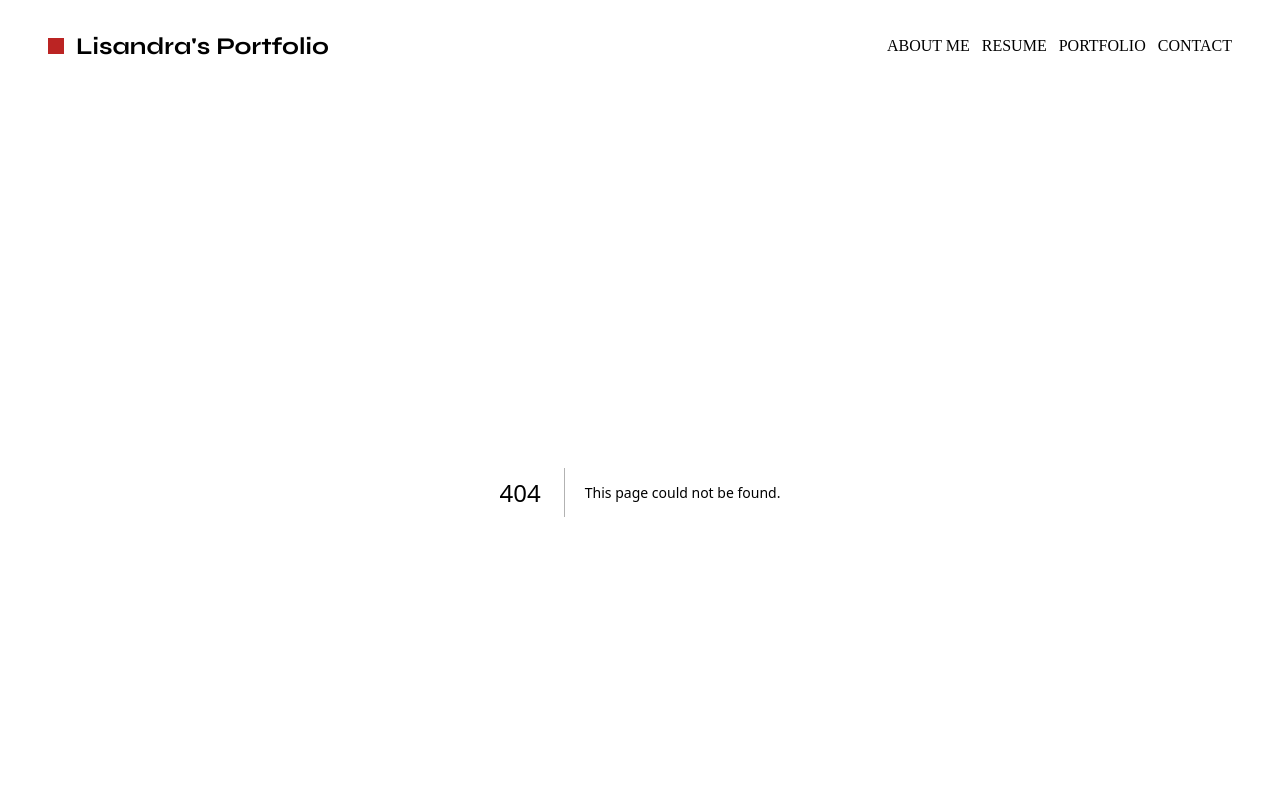
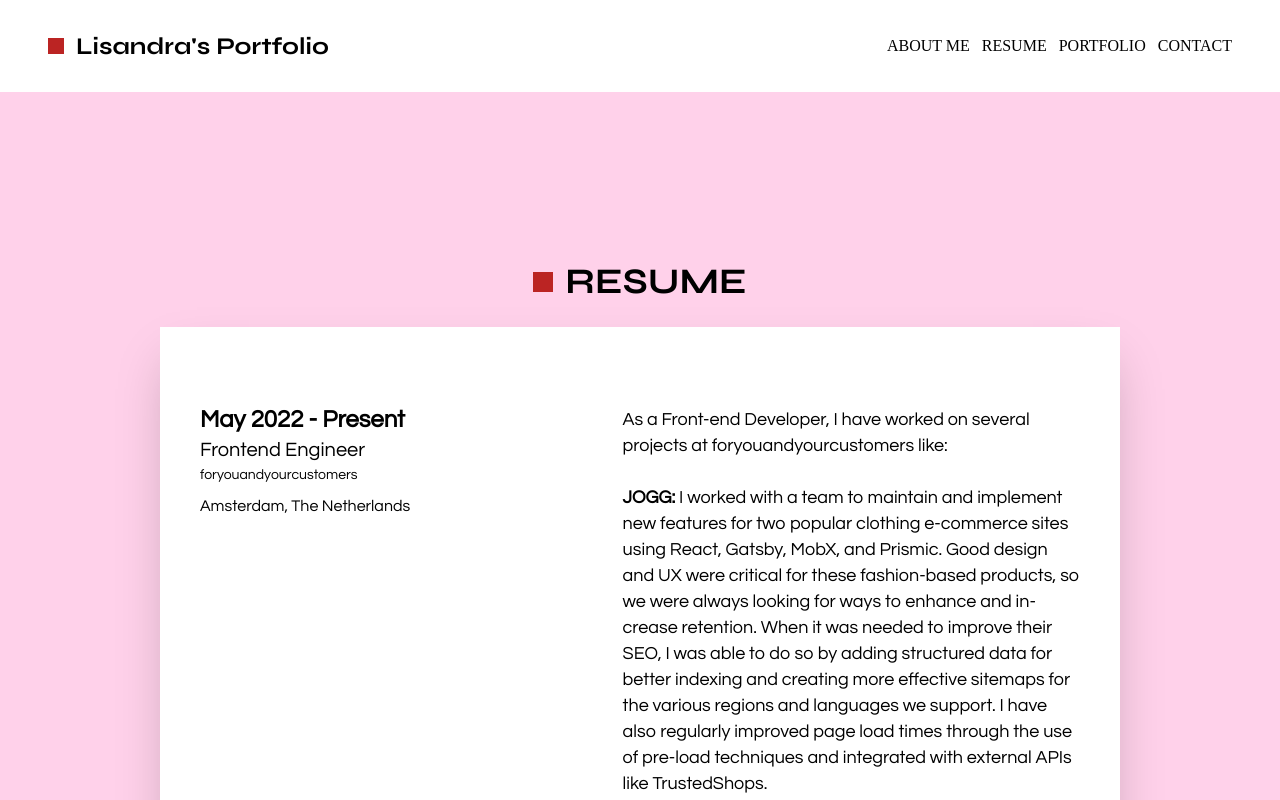
Before and after one commit to lisichaviano/portfolio-lisandra, a Next.js app: page /resume in a window 1280 px wide. Before the commit this address had no page. Shown: the top 800 px of the page. Built offline with nearby package versions, Linux system fonts and the light colour scheme.

Commit message:
Created new Resume page

```diff
--- /dev/null
+++ b/src/app/resume/page.tsx
@@ -0,0 +1,160 @@
+import React from "react";
+import Card from "../../components/Card";
+import SkillsCard from "../../components/SkillsCard";
+
+export default function ResumePage() {
+  const resume = [
+    {
+      date: "May 2022 - Present",
+      role: "Frontend Engineer",
+      company: "foryouandyourcustomers",
+      place: "Amsterdam, The Netherlands",
+      description: (
+        <>
+          As a Front-end Developer, I have worked on several projects at
+          foryouandyourcustomers like:
+          <br />
+          <br /> <span className="font-bold"> JOGG:</span> I worked with a team
+          to maintain and implement new features for two popular clothing
+          e-commerce sites using React, Gatsby, MobX, and Prismic. Good design
+          and UX were critical for these fashion-based products, so we were
+          always looking for ways to enhance and increase retention. When it was
+          needed to improve their SEO, I was able to do so by adding structured
+          data for better indexing and creating more effective sitemaps for the
+          various regions and languages we support. I have also regularly
+          improved page load times through the use of pre-load techniques and
+          integrated with external APIs like TrustedShops.
+          <br />
+          <br />
+          <span className="font-bold">foryouandyourcustomers website:</span> I
+          was part of the development of the company's site with the objective
+          of boosting its accessibility and making visible the company's brand,
+          its people and offices location, available jobs, as well as showing
+          articles written by employers of the company, events to which users
+          can subscribe, etc. All the content of the website is managed by
+          DatoCMS and the pages were created using technologies such as Gatsby,
+          React and Tailwind.
+          <br />
+          <br />
+          <span className="font-bold">SwissVolley:</span>I was the lead
+          developer on this project which consisted of developing all the
+          components and the system design for later use in the creation of the
+          SwissVolley web application. These components were documented in
+          Storybook, which allows you to see and test the different states of a
+          component and add important information about them, such as: the
+          properties they receive and the behavior of the component in general.
+          <br />
+          <br />
+          <span className="font-bold">Selgros24 PL:</span>
+          As part of the colaboration with the Transgourmet development team, I
+          was in charge of the frontend of the Selgros24 PL{" "}
+        </>
+      ),
+    },
+    {
+      date: "May 2021 - Apr 2022",
+      role: "Fullstack Engineer",
+      company: "Divine Solutions",
+      place: "Havana, Cuba",
+      description: (
+        <>
+          As a member of the development team, I was responsible for building
+          and improving our EHR web application called EHR-BodyLogicMD using
+          React Js. My tasks included creating new components, integrating with
+          the FHIR API and other backend services, fixing UI and UX issues,
+          contributing to the design system (BULMD), and participating in
+          discussions about new features. In addition, I also worked on backend
+          development tasks such as creating new services using .NET Core,
+          fixing issues and bugs in backend services, and helping with
+          maintenance tasks in the production database using AIDBOX and other
+          tools like JupyterLab
+        </>
+      ),
+    },
+    {
+      date: "Dec 2020 - Apr 2021",
+      role: "Frontend Engineer",
+      company: "DATACIMEX",
+      place: "Havana, Cuba",
+      description: (
+        <>
+          As a developer on the Tuenvio e-commerce project, I worked on the
+          development of the new frontend using React Js. The site included an
+          e-commerce platform for customers to browse and purchase products, as
+          well as an admin dashboard for managing orders, inventory, and
+          customer data. I worked closely with the rest of the development team
+          to integrate the frontend with a GraphQL API developed using Django,
+          which allowed us to efficiently retrieve and update data from the
+          backend. In addition to React, I also utilized a variety of
+          technologies and frameworks to build out the frontend, including Redux
+          for state management, Bootstrap for styling, and Jest for testing.
+        </>
+      ),
+    },
+  ];
+
+  const skills = [
+    "React Js",
+    "JavaScript",
+    "Typescript",
+    "Gatsby",
+    "Next Js",
+    "Tailwind CSS",
+    "CMS (Content Management System)",
+    "CSS, SASS",
+    "Styled components",
+    "Redux",
+    "MobX",
+    "Java",
+    "Python",
+    "GraphQL",
+  ];
+
+  const languages = ["English", "Spanish"];
+
+  return (
+    <div className="flex flex-col px-40 py-36 justify-center items-center bg-thistle">
+      <div className="flex gap-3 items-center">
+        <div className="bg-firebrick w-5 h-5 overflow-hidden" />
+        <h1 className="font-syne text-4xl">RESUME</h1>
+      </div>
+      <div className="flex flex-col gap-12">
+        {resume.map((job) => (
+          <Card
+            date={job.date}
+            role={job.role}
+            company={job.company}
+            place={job.place}
+            description={job.description}
+          />
+        ))}
+      </div>
+      <h2 className="text-4xl font-syne mt-28">EDUCATION</h2>
+      <Card
+        date="Sep 2016 - Mar 2021"
+        role="Software Engineer"
+        company="Technological University of Havana José A. Echeverría, CUJAE"
+        place="Havana, Cuba"
+        description={
+          <>
+            <li>
+              Thesis work: System for detecting users who violate the CUJAE code
+              of ethics.
+            </li>
+            <li>
+              Description: Integration of Logstash with MongoDB and Postgres
+              databases.
+            </li>
+            <br />A Python based service for processing and analysis of logs in
+            real time using caching techniques and async programming. Shannon's
+            entropy measure was used as metric for the likelihood of
+            violation.Integration with Elasticsearch and Kibana.
+          </>
+        }
+      />
+      <div className="mt-12">
+        <SkillsCard skills={skills} languages={languages} />
+      </div>
+    </div>
+  );
+}
```
